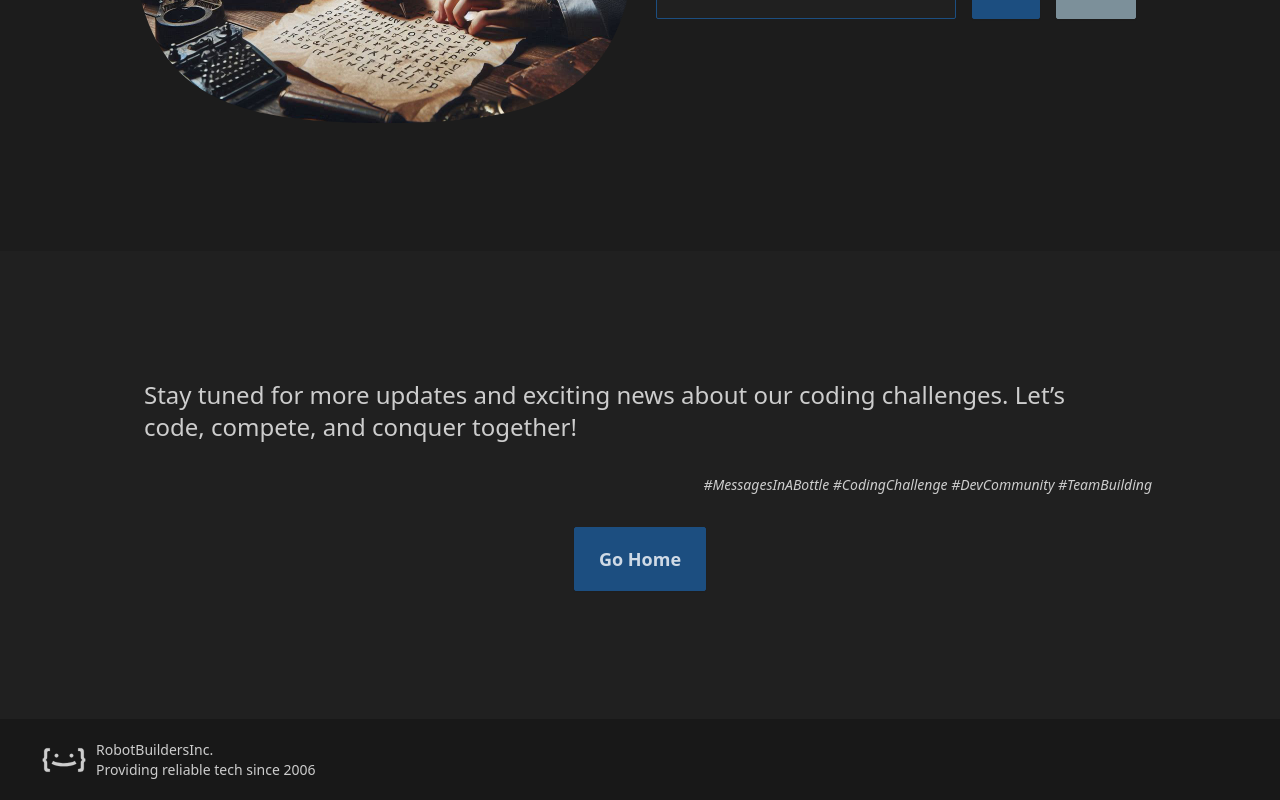
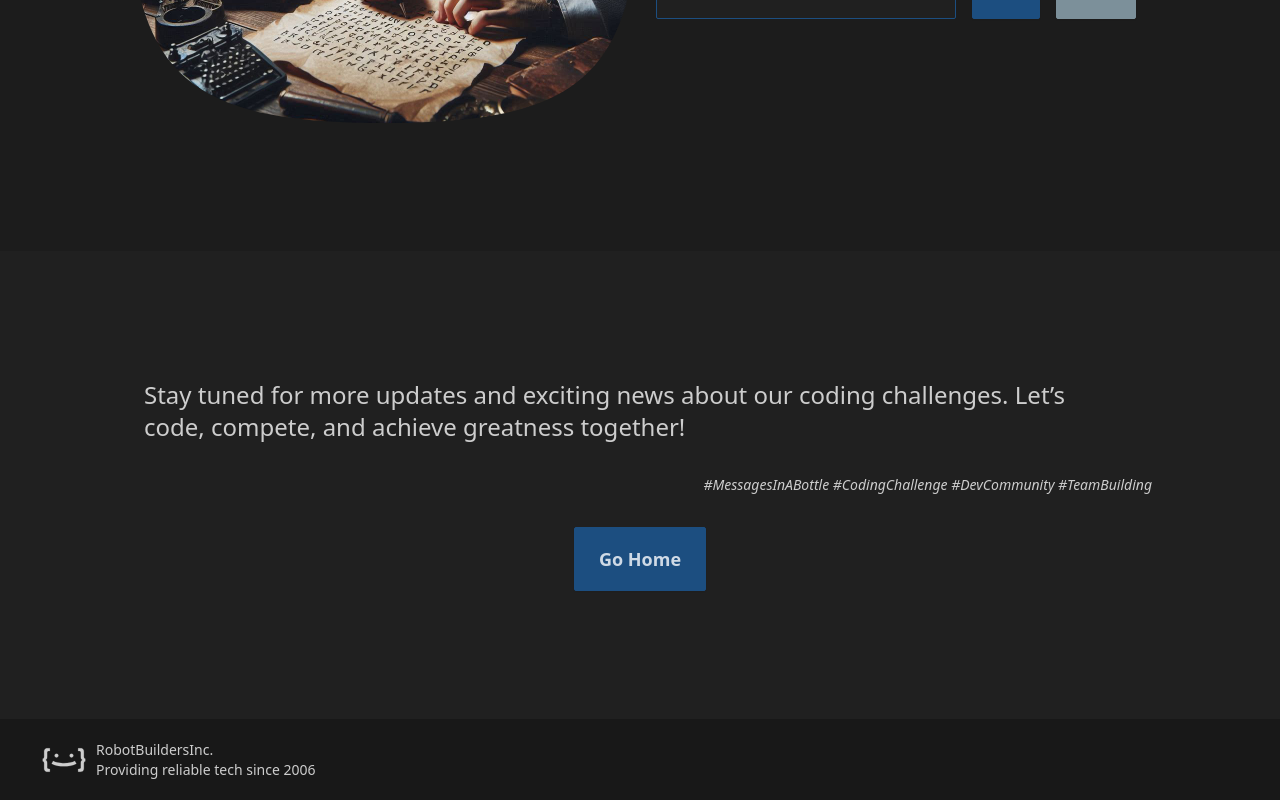
Before and after one commit to KPInc425/RBI-Cipher-Challenge, a React (Vite) app: page /community-programming-challenge in a window 1280 px wide. Shown: the part 4525-5325 px from the top of the page. Built offline with nearby package versions, Linux system fonts and the light colour scheme.

Commit message:
small language change

```diff
--- a/src/pages/CommunityProgrammingChallenge.jsx
+++ b/src/pages/CommunityProgrammingChallenge.jsx
@@ -202,8 +202,8 @@ const CommunityProgrammingChallenge = () => {
       <SectionWrapper>
         <div className="flex flex-col gap-4 xl:gap-8 mb-8">
           <p className="xl:text-2xl px-4 xl:pr-12 xl:text-start">
-            Stay tuned for more updates and exciting news about our coding
-            challenges. Let’s code, compete, and conquer together!
+            Stay tuned for more updates and exciting news about our coding challenges.
+            Let’s code, compete, and achieve greatness together!
           </p>
           <p className="text-sm italic xl:text-end">
             #MessagesInABottle #CodingChallenge #DevCommunity #TeamBuilding
```
